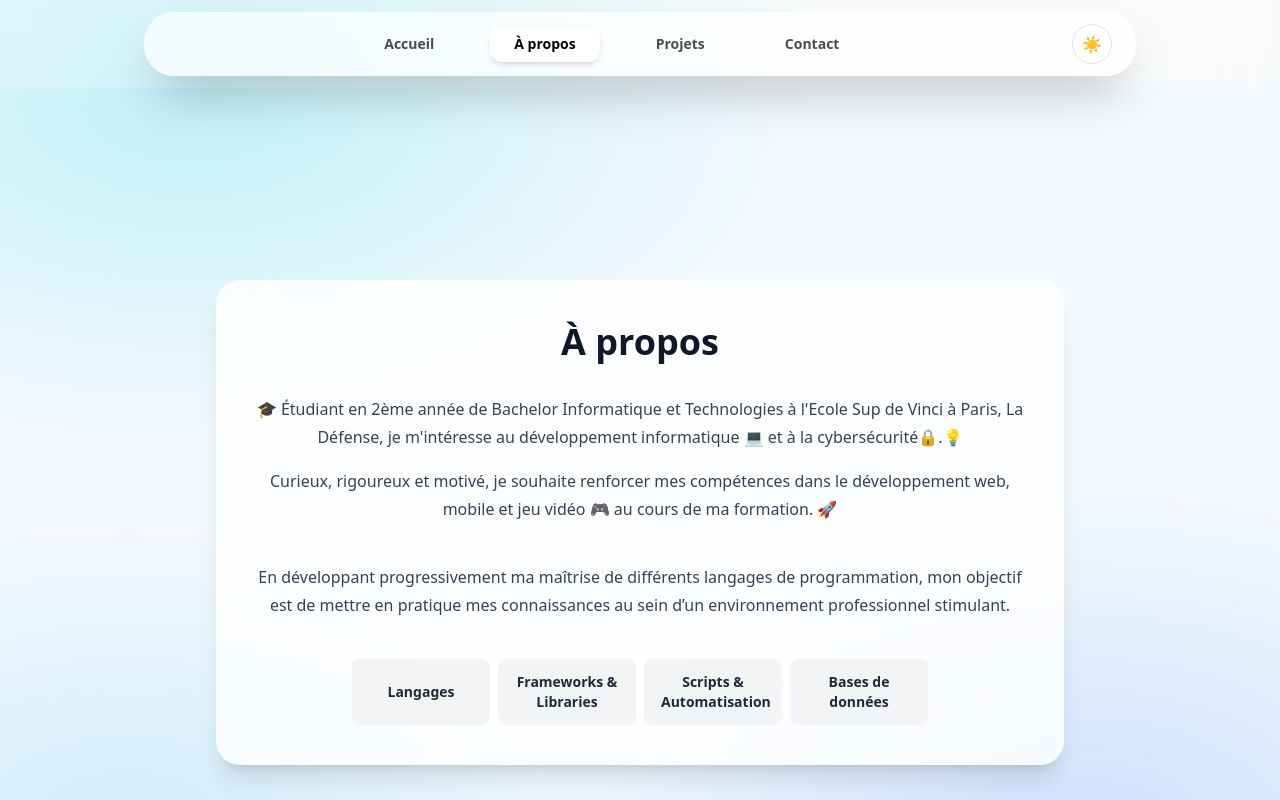
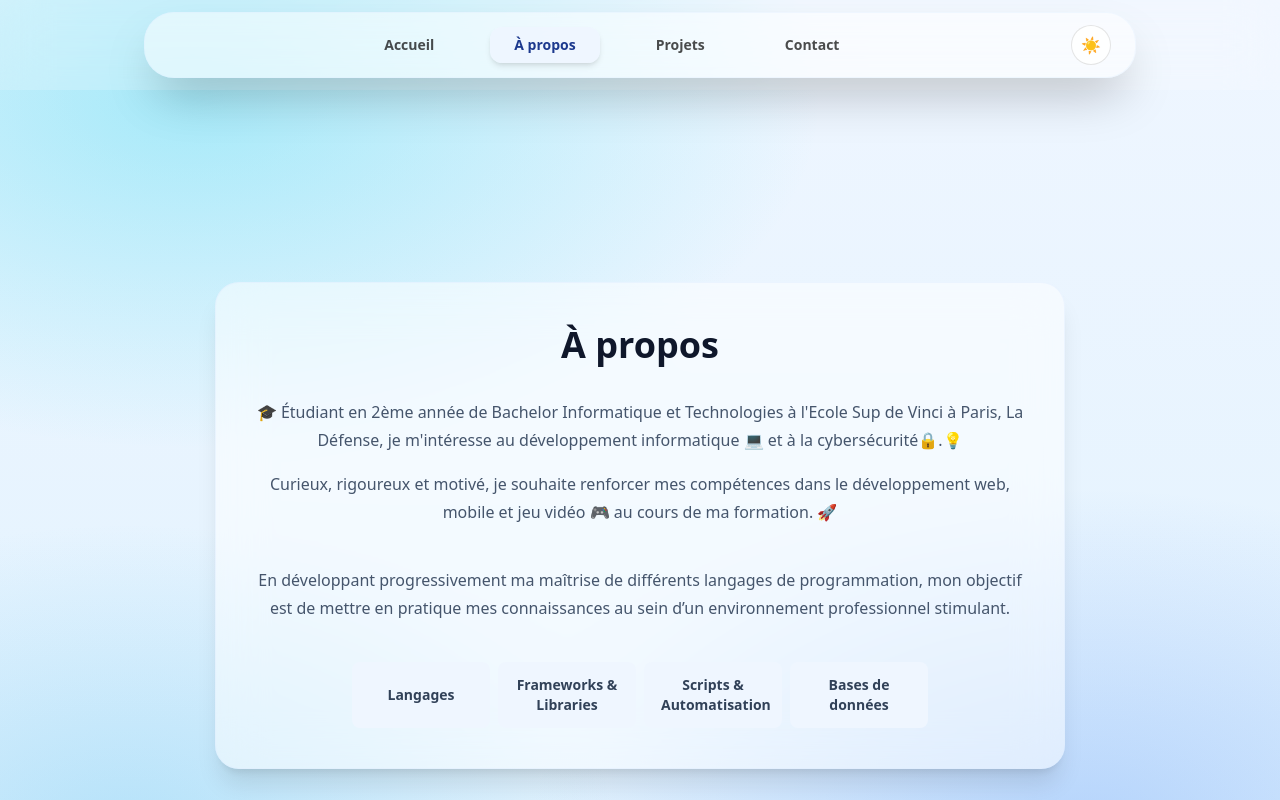
Before and after one commit to powksy94/Portfolio, a React (Vite) app: page /about in a window 1280 px wide. Shown: the top 800 px of the page. Built offline with nearby package versions, Linux system fonts and the light colour scheme.

Commit message:
modify the lightmode interface

```diff
--- a/src/components/Badge.jsx
+++ b/src/components/Badge.jsx
@@ -12,19 +12,19 @@ export default function Badge({ name, percent }) {
   };
 
   return (
-    <div className="w-full p-4 rounded-lg shadow-md bg-white dark:bg-gray-800">
+    <div className="w-full p-4 rounded-lg shadow-md bg-white/80 dark:bg-gray-800 border border-blue-50 dark:border-transparent">
       {/* Header avec icône */}
       <div className="flex justify-between items-center mb-2">
         <div className="flex items-center gap-3">
           {Icon && (
             <Icon className="text-xl text-blue-500 dark:text-blue-400" />
           )}
-          <span className="font-semibold text-gray-800 dark:text-gray-200">
+          <span className="font-semibold text-slate-700 dark:text-gray-200">
             {name}
           </span>
         </div>
 
-        <span className="font-semibold text-gray-800 dark:text-gray-200">
+        <span className="font-semibold text-slate-700 dark:text-gray-200">
           {percent}%
         </span>
       </div>
--- a/src/components/Header.jsx
+++ b/src/components/Header.jsx
@@ -9,7 +9,7 @@ export default function Header() {
     <header className="relative">
       {/* Bande “glass” pour lisibilité sur le background animé */}
       <div className="mx-auto max-w-5xl px-6 py-24 text-center">
-        <div className="rounded-3xl bg-white/80 dark:bg-black/40 backdrop-blur-xl shadow-xl px-6 sm:px-10 py-16">
+        <div className="rounded-3xl bg-white/50 dark:bg-black/40 backdrop-blur-xl shadow-xl border border-blue-100/40 dark:border-transparent px-6 sm:px-10 py-16">
           <motion.h1
             initial={{ opacity: 0, y: -20 }}
             animate={{ opacity: 1, y: 0 }}
@@ -23,7 +23,7 @@ export default function Header() {
             initial={{ opacity: 0 }}
             animate={{ opacity: 1 }}
             transition={{ delay: 0.2 }}
-            className="mt-6 text-lg text-slate-700 dark:text-slate-300"
+            className="mt-6 text-lg text-slate-600 dark:text-slate-300"
           >
             Développeur Fullstack
           </motion.p>
@@ -45,7 +45,7 @@ export default function Header() {
             {/* ✅ Contact = vraie page */}
             <Link
               to="/contact"
-              className="px-10 py-4 rounded-xl border border-black/10 dark:border-white/15 bg-white/40 dark:bg-white/5 hover:bg-white/60 dark:hover:bg-white/10 transition text-slate-900 dark:text-white"
+              className="px-10 py-4 rounded-xl border border-blue-200/50 dark:border-white/15 bg-blue-50/50 dark:bg-white/5 hover:bg-blue-100/60 dark:hover:bg-white/10 transition text-slate-800 dark:text-white"
             >
               Me contacter
             </Link>
--- a/src/components/Navbar.jsx
+++ b/src/components/Navbar.jsx
@@ -28,7 +28,7 @@ export default function Navbar() {
       <div className="w-full py-3 backdrop-blur-xl bg-white/20 dark:bg-black/20">
         <nav className="max-w-5xl mx-auto px-4">
           {/* Capsule */}
-          <div className="rounded-[30px] bg-white/70 dark:bg-white/10 shadow-2xl px-4 sm:px-6 py-3 flex items-center gap-4">
+          <div className="rounded-[30px] bg-white/50 dark:bg-white/10 shadow-2xl border border-blue-100/30 dark:border-transparent px-4 sm:px-6 py-3 flex items-center gap-4">
             {/* ✅ DESKTOP (>= md) : liens horizontaux centrés */}
             <ul className="hidden md:flex flex-1 items-center justify-center gap-4 lg:gap-8 list-none m-0 p-0">
               {links.map((link) => (
@@ -38,7 +38,7 @@ export default function Navbar() {
                     className={({ isActive }) =>
                       `inline-flex items-center px-4 lg:px-6 py-2 rounded-xl font-semibold text-sm transition whitespace-nowrap ${
                         isActive
-                          ? "bg-white/90 dark:bg-white/20 text-black dark:text-white shadow-md"
+                          ? "bg-blue-50/90 dark:bg-white/20 text-blue-900 dark:text-white shadow-md"
                           : "text-black/70 dark:text-white/70 hover:text-black dark:hover:text-white"
                       }`
                     }
@@ -57,7 +57,7 @@ export default function Navbar() {
               <button
                 type="button"
                 onClick={() => setOpen((v) => !v)}
-                className="md:hidden inline-flex items-center justify-center text-xl w-11 h-11 rounded-xl bg-white/40 dark:bg-white/10"
+                className="md:hidden inline-flex items-center justify-center text-xl w-11 h-11 rounded-xl bg-blue-50/50 dark:bg-white/10"
                 aria-label="Ouvrir le menu"
                 aria-expanded={open}
               >
@@ -87,7 +87,7 @@ export default function Navbar() {
               animate={{ y: 0, opacity: 1 }}
               exit={{ y: -16, opacity: 0 }}
               transition={{ duration: 0.25 }}
-              className="absolute top-[72px] left-4 right-4 rounded-2xl bg-white/85 dark:bg-gray-900/75 backdrop-blur-xl shadow-2xl p-4"
+              className="absolute top-[72px] left-4 right-4 rounded-2xl bg-white/80 dark:bg-gray-900/75 backdrop-blur-xl shadow-2xl border border-blue-100/30 dark:border-transparent p-4"
             >
               <ul className="flex flex-col gap-2 list-none m-0 p-0">
                 {links.map((link) => (
--- a/src/components/ProjectCard.jsx
+++ b/src/components/ProjectCard.jsx
@@ -16,9 +16,10 @@ export default function ProjectCard({ slug, title, description, tech }) {
         group relative overflow-hidden
         flex flex-col
         rounded-3xl p-7
-        bg-white/70 dark:bg-white/10
+        bg-white/50 dark:bg-white/10
         shadow-2xl
         backdrop-blur-xl
+        border border-blue-100/30 dark:border-transparent
         transition
       "
     >
@@ -37,7 +38,7 @@ export default function ProjectCard({ slug, title, description, tech }) {
           <ProjectBadge key={`${slug}-tech-${t}-${i}`} name={t} />
         ))}
         {techList.length > 6 && (
-          <span className="text-xs font-semibold px-3 py-1 rounded-full bg-black/5 dark:bg-white/10 text-slate-700 dark:text-slate-200">
+          <span className="text-xs font-semibold px-3 py-1 rounded-full bg-blue-50 dark:bg-white/10 text-slate-600 dark:text-slate-200">
             +{techList.length - 6}
           </span>
         )}
--- a/src/index.css
+++ b/src/index.css
@@ -33,10 +33,10 @@ body {
 
 .bg-animated-premium {
   background:
-    radial-gradient(900px 500px at 15% 10%, rgba(34, 211, 238, 0.25), transparent 70%),
-    radial-gradient(800px 500px at 85% 85%, rgba(59, 130, 246, 0.20), transparent 70%),
-    radial-gradient(700px 450px at 10% 85%, rgba(14, 165, 233, 0.15), transparent 70%),
-    linear-gradient(to bottom, #f8fafc, #f0f9ff);
+    radial-gradient(900px 500px at 15% 10%, rgba(34, 211, 238, 0.35), transparent 70%),
+    radial-gradient(800px 500px at 85% 85%, rgba(59, 130, 246, 0.28), transparent 70%),
+    radial-gradient(700px 450px at 10% 85%, rgba(14, 165, 233, 0.22), transparent 70%),
+    linear-gradient(to bottom, #eff6ff, #e0f2fe);
 
   background-repeat: no-repeat;
   background-size: auto, auto, auto, cover;
@@ -60,7 +60,7 @@ body {
   content: "";
   position: fixed;
   inset: 0;
-  background: rgba(255, 255, 255, 0.45);
+  background: rgba(255, 255, 255, 0.2);
   pointer-events: none;
   z-index: -1;
 }
@@ -121,14 +121,14 @@ p {
     font-weight: 500;
     cursor: pointer;
 
-    background-color: #f3f4f6; /* gray-100 */
-    color: #1f2937; /* gray-800 */
+    background-color: #e0f2fe; /* sky-100 */
+    color: #1e3a5f;
 
     transition: background-color 0.3s ease, transform 0.2s ease;
   }
 
   button:hover {
-    background-color: #e5e7eb; /* gray-200 */
+    background-color: #bae6fd; /* sky-200 */
   }
 
   .dark button {
@@ -177,7 +177,7 @@ p {
 }
 
 .btn-outline:hover {
-  background-color: #f3f4f6;
+  background-color: #e0f2fe;
   color: inherit;
 }
 
--- a/src/pages/About.jsx
+++ b/src/pages/About.jsx
@@ -76,22 +76,22 @@ export default function About() {
       className="min-h-screen flex flex-col items-center py-24"
     >
       <div className="max-w-5xl px-6 text-center">
-        <div className="rounded-3xl bg-white/80 dark:bg-black/40 backdrop-blur-xl shadow-xl p-10">
+        <div className="rounded-3xl bg-white/50 dark:bg-black/40 backdrop-blur-xl shadow-xl border border-blue-100/40 dark:border-transparent p-10">
         <h2 className="text-3xl md:text-4xl font-bold mb-8 text-slate-900 dark:text-white">À propos</h2>
 
-        <p className="text-gray-700 dark:text-gray-300 leading-relaxed max-w-3xl mx-auto mb-4">
+        <p className="text-slate-600 dark:text-gray-300 leading-relaxed max-w-3xl mx-auto mb-4">
           🎓 Étudiant en 2ème année de Bachelor Informatique et Technologies à
           l'Ecole Sup de Vinci à Paris, La Défense, je m'intéresse au
           développement informatique 💻 et à la cybersécurité🔒.💡
         </p>
 
-        <p className="text-gray-700 dark:text-gray-300 leading-relaxed max-w-3xl mx-auto mb-10">
+        <p className="text-slate-600 dark:text-gray-300 leading-relaxed max-w-3xl mx-auto mb-10">
           Curieux, rigoureux et motivé, je souhaite renforcer mes compétences
           dans le développement web, mobile et jeu vidéo 🎮 au cours de ma
           formation. 🚀
         </p>
 
-        <p className="text-gray-700 dark:text-gray-300 leading-relaxed max-w-3xl mx-auto mb-10">
+        <p className="text-slate-600 dark:text-gray-300 leading-relaxed max-w-3xl mx-auto mb-10">
           En développant progressivement ma maîtrise de différents langages de
           programmation, mon objectif est de mettre en pratique mes
           connaissances au sein d’un environnement professionnel stimulant.
@@ -108,7 +108,7 @@ export default function About() {
                 className={`flex-1 min-w-30 px-4 py-3 rounded-lg font-semibold text-sm transition ${
                   openIndex === i
                     ? "bg-blue-600 text-white"
-                    : "bg-gray-100 dark:bg-gray-800 text-gray-800 dark:text-gray-200 hover:bg-gray-200 dark:hover:bg-gray-700"
+                    : "bg-blue-50 dark:bg-gray-800 text-slate-700 dark:text-gray-200 hover:bg-blue-100 dark:hover:bg-gray-700"
                 }`}
               >
                 {category.title}
@@ -118,13 +118,13 @@ export default function About() {
 
           {/* Contenu de la catégorie ouverte */}
           {openIndex !== null && (
-            <div className="mt-4 border border-gray-200 dark:border-gray-700 rounded-lg p-4 flex flex-col gap-3">
+            <div className="mt-4 border border-blue-100 dark:border-gray-700 rounded-lg p-4 flex flex-col gap-3">
               {skillsCategories[openIndex].subcategories
                 ? skillsCategories[openIndex].subcategories.map((sub, j) => (
-                    <div key={j} className="border border-gray-200 dark:border-gray-700 rounded-lg overflow-hidden">
+                    <div key={j} className="border border-blue-100 dark:border-gray-700 rounded-lg overflow-hidden">
                       <button
                         onClick={() => setOpenSubIndex(openSubIndex === j ? null : j)}
-                        className="w-full flex justify-between items-center px-3 py-2 bg-gray-50 dark:bg-gray-700 text-left font-medium text-gray-700 dark:text-gray-300 hover:bg-gray-100 dark:hover:bg-gray-600 transition"
+                        className="w-full flex justify-between items-center px-3 py-2 bg-blue-50/60 dark:bg-gray-700 text-left font-medium text-slate-600 dark:text-gray-300 hover:bg-blue-100/60 dark:hover:bg-gray-600 transition"
                       >
                         {sub.title}
                         <span className="ml-2">{openSubIndex === j ? "▲" : "▼"}</span>
--- a/src/pages/ProjectDetail.jsx
+++ b/src/pages/ProjectDetail.jsx
@@ -17,7 +17,7 @@ export default function ProjectDetail() {
 
   return (
     <PageWrapper>
-      <header className="bg-white/70 dark:bg-white/10 backdrop-blur-xl py-20">
+      <header className="bg-white/50 dark:bg-white/10 backdrop-blur-xl border-b border-blue-100/30 dark:border-transparent py-20">
         <div className="max-w-5xl mx-auto px-6 text-center">
           <motion.h1
             initial={{ opacity: 0, y: -16 }}
@@ -32,7 +32,7 @@ export default function ProjectDetail() {
             initial={{ opacity: 0 }}
             animate={{ opacity: 1 }}
             transition={{ delay: 0.15 }}
-            className="mt-6 text-lg text-gray-700 dark:text-gray-300"
+            className="mt-6 text-lg text-slate-600 dark:text-gray-300"
           >
             {project.description}
           </motion.p>
@@ -112,7 +112,7 @@ export default function ProjectDetail() {
 
           {/* Camembert (inchangé) */}
           {project.languages && (
-            <div className="mt-10 bg-white/60 dark:bg-white/10 backdrop-blur-xl rounded-3xl shadow-2xl p-8">
+            <div className="mt-10 bg-white/50 dark:bg-white/10 backdrop-blur-xl rounded-3xl shadow-2xl border border-blue-100/30 dark:border-transparent p-8">
               <h3 className="text-xl font-bold mb-6 text-center text-slate-900 dark:text-white">
                 Répartition des technologies
               </h3>
--- a/src/pages/Projects.jsx
+++ b/src/pages/Projects.jsx
@@ -6,7 +6,7 @@ export default function Projects() {
   return (
     <PageWrapper>
       <div className="max-w-6xl mx-auto py-24 px-6">
-        <div className="rounded-3xl bg-white/80 dark:bg-black/40 backdrop-blur-xl shadow-xl p-10">
+        <div className="rounded-3xl bg-white/50 dark:bg-black/40 backdrop-blur-xl shadow-xl border border-blue-100/40 dark:border-transparent p-10">
         <h1 className="text-5xl font-extrabold text-center mb-16 text-slate-900 dark:text-white">
           Mes Projets
         </h1>
```
Also changed, not shown: src/components/ContactForm.jsx (+4 -4 lines), src/pages/Contact.jsx (+4 -4 lines).
